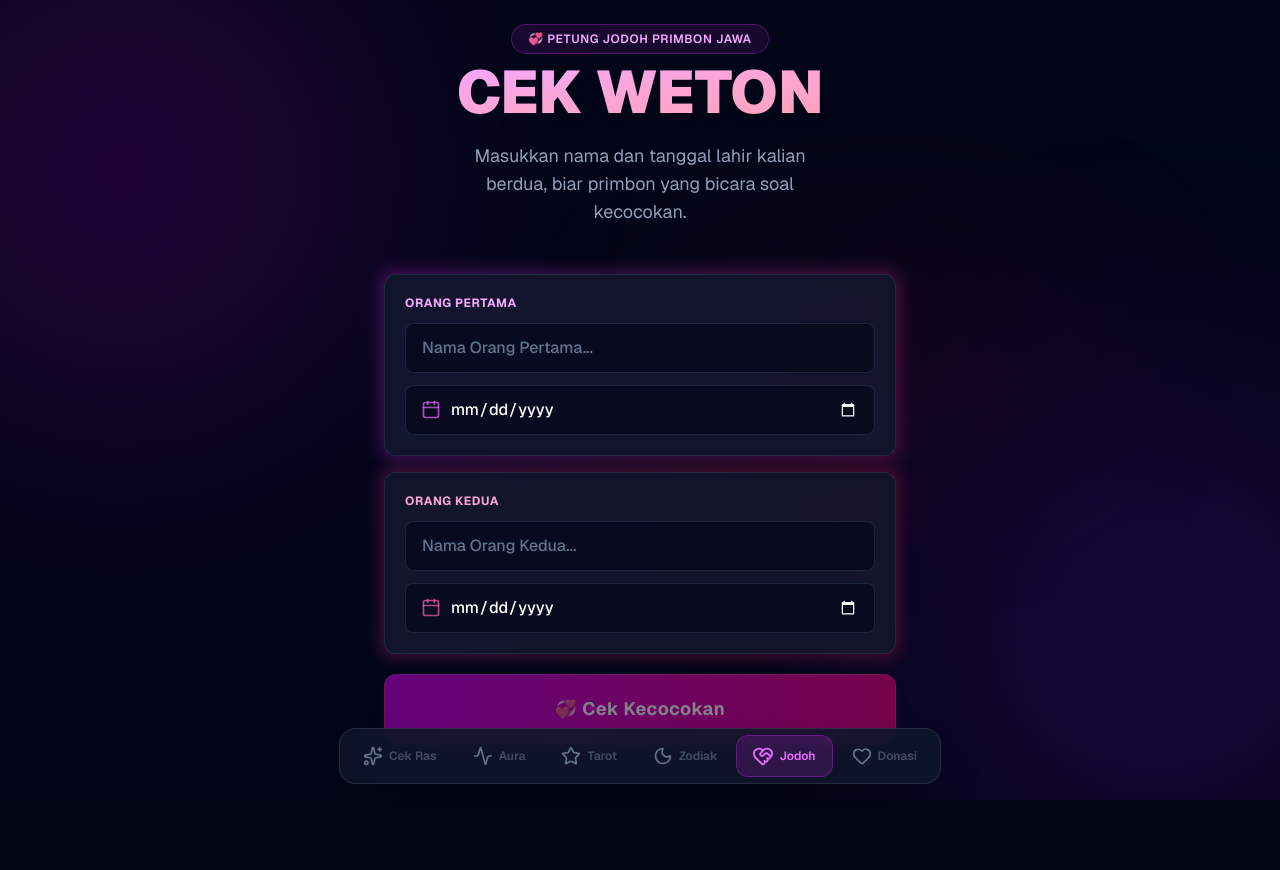
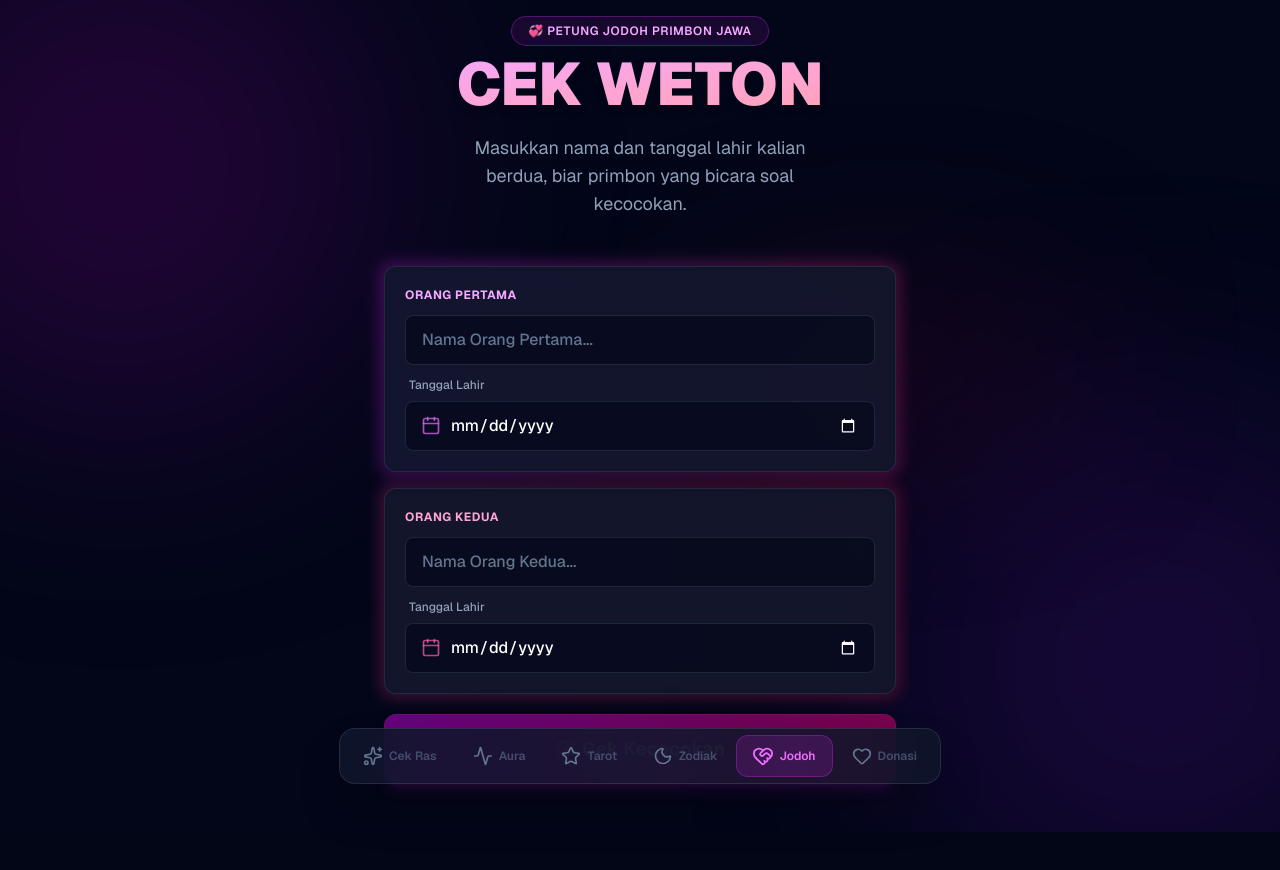
Before and after one commit to makibao0/cek-race, a Next.js app: page /jodoh in a window 1280 px wide. Shown: the top 870 px of the page. Built offline with nearby package versions, Linux system fonts and the light colour scheme.

Commit message:
feat(jodoh): label date inputs as "Tanggal Lahir" for clarity

```diff
--- a/src/app/jodoh/page.tsx
+++ b/src/app/jodoh/page.tsx
@@ -118,6 +118,7 @@ export default function JodohPage() {
                   autoComplete="off"
                   spellCheck="false"
                 />
+                <label className="text-slate-400 text-xs font-medium px-1 -mb-1">Tanggal Lahir</label>
                 <div className="relative">
                   <Calendar className="absolute left-4 top-1/2 -translate-y-1/2 w-5 h-5 text-fuchsia-400/70 pointer-events-none" />
                   <input
@@ -147,6 +148,7 @@ export default function JodohPage() {
                   autoComplete="off"
                   spellCheck="false"
                 />
+                <label className="text-slate-400 text-xs font-medium px-1 -mb-1">Tanggal Lahir</label>
                 <div className="relative">
                   <Calendar className="absolute left-4 top-1/2 -translate-y-1/2 w-5 h-5 text-pink-400/70 pointer-events-none" />
                   <input
```
